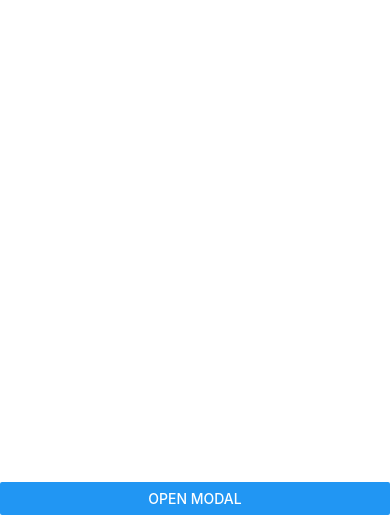
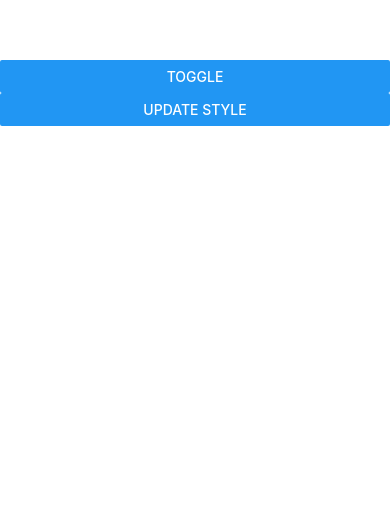
Before and after one commit to deep1524/ReactNative, a React Native app: screen / in a window 390 px wide. Shown: the part 329-844 px from the top of the page. Built offline with nearby package versions, Linux system fonts and the light colour scheme.

Commit message:
statusbar

```diff
--- a/App.js
+++ b/App.js
@@ -24,6 +24,7 @@ import Radio_Button from './components/Radio_Button';
 import Radio_Button_Dynamic from './components/Radio_Button_Dynamic';
 import Loader from './components/Loader';
 import Modal_open from './components/Modal';
+import Status_Bar from './components/Status_Bar';
 
 function App() {
   return (
@@ -43,9 +44,11 @@ function App() {
       <Radio_Button/>
         <Radio_Button_Dynamic/>
   <Loader/>
+   <Modal_open/>
    */}
 
-     <Modal_open/>
+
+     <Status_Bar/>
     </>
   );
 }
--- /dev/null
+++ b/components/Status_Bar.jsx
@@ -0,0 +1,26 @@
+import React, { useState } from 'react';
+import {Button, StatusBar, StyleSheet, View} from 'react-native';
+
+const Status_Bar = () => {
+    const [hide,setHide]=useState(false);
+    const [Barstyle,setBarstyle]=useState("default");
+  return (
+    <View style={styles.container}>
+      <StatusBar backgroundColor={'red'} barStyle={Barstyle}
+      // hidden the status bar
+      hidden={hide}
+      />
+      <Button title='toggle' onPress={()=>setHide(!hide)}/>
+      <Button title='Update Style' onPress={()=>setBarstyle("dark-content")}/>
+    </View>
+  );
+};
+const styles=StyleSheet.create({
+    container:{
+        flex:1,
+        justifyContent:'center',
+        // alignItems:"center"
+    }
+})
+
+export default Status_Bar;
```
